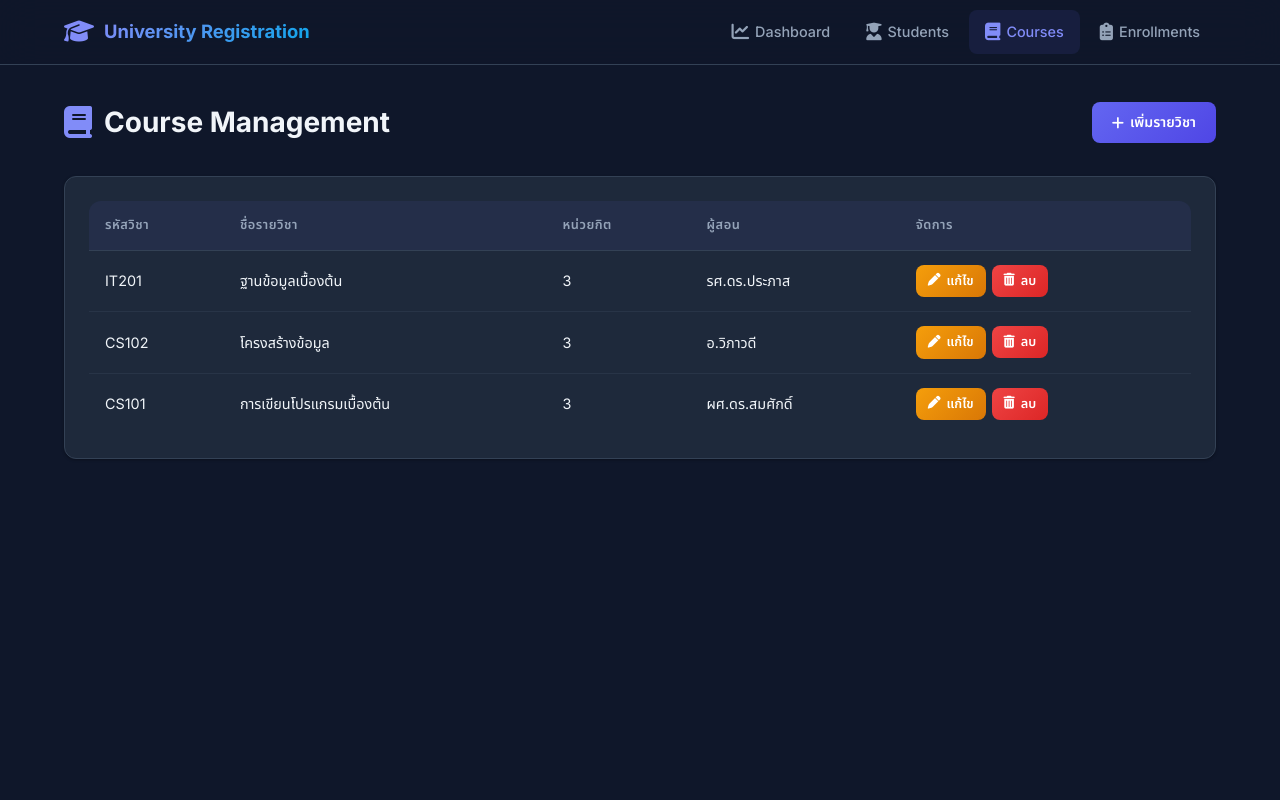
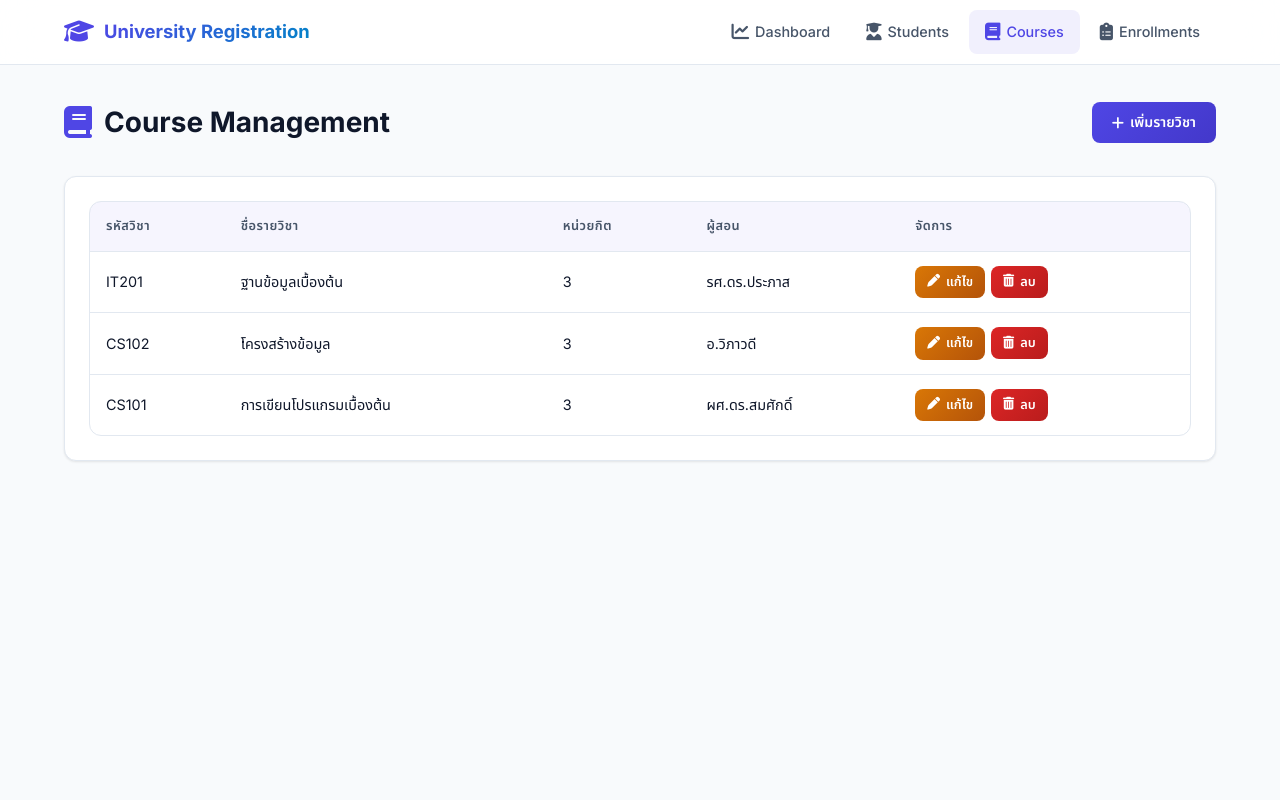
Before and after one commit to Abideen10/course-registration, a PHP site: page /course-registration/pages/courses.php in a window 1280 px wide. Run offline with PHP 8.4, Linux system fonts and the light colour scheme; data comes from the database, SQL or seed files in the repository.

```diff
--- a/css/style.css
+++ b/css/style.css
@@ -7,37 +7,37 @@
    ============================================= */
 :root {
     /* Colors */
-    --color-primary: #6366f1;
-    --color-primary-dark: #4f46e5;
-    --color-primary-light: #818cf8;
-    --color-secondary: #0ea5e9;
-    --color-success: #10b981;
-    --color-warning: #f59e0b;
-    --color-danger: #ef4444;
-    --color-danger-dark: #dc2626;
+    --color-primary: #4f46e5;
+    --color-primary-dark: #4338ca;
+    --color-primary-light: #6366f1;
+    --color-secondary: #0284c7;
+    --color-success: #059669;
+    --color-warning: #d97706;
+    --color-danger: #dc2626;
+    --color-danger-dark: #b91c1c;
 
     /* Background */
-    --bg-body: #0f172a;
-    --bg-card: #1e293b;
-    --bg-card-hover: #273548;
-    --bg-input: #0f172a;
-    --bg-navbar: rgba(15, 23, 42, 0.8);
+    --bg-body: #f8fafc;
+    --bg-card: #ffffff;
+    --bg-card-hover: #f1f5f9;
+    --bg-input: #ffffff;
+    --bg-navbar: rgba(255, 255, 255, 0.88);
 
     /* Text */
-    --text-primary: #f1f5f9;
-    --text-secondary: #94a3b8;
-    --text-muted: #64748b;
+    --text-primary: #0f172a;
+    --text-secondary: #475569;
+    --text-muted: #94a3b8;
 
     /* Border */
-    --border-color: #334155;
+    --border-color: #e2e8f0;
     --border-radius: 12px;
     --border-radius-sm: 8px;
 
     /* Shadow */
-    --shadow-sm: 0 1px 3px rgba(0, 0, 0, 0.3);
-    --shadow-md: 0 4px 20px rgba(0, 0, 0, 0.3);
-    --shadow-lg: 0 10px 40px rgba(0, 0, 0, 0.4);
-    --shadow-glow: 0 0 20px rgba(99, 102, 241, 0.15);
+    --shadow-sm: 0 1px 3px rgba(0, 0, 0, 0.06), 0 1px 2px rgba(0, 0, 0, 0.04);
+    --shadow-md: 0 4px 6px -1px rgba(0, 0, 0, 0.08), 0 2px 4px -2px rgba(0, 0, 0, 0.05);
+    --shadow-lg: 0 10px 25px -5px rgba(0, 0, 0, 0.1), 0 8px 10px -6px rgba(0, 0, 0, 0.05);
+    --shadow-glow: 0 4px 20px rgba(79, 70, 229, 0.15);
 
     /* Transition */
     --transition: all 0.3s ease;
@@ -105,11 +105,11 @@ a {
 
 .brand-icon {
     font-size: 1.5rem;
-    color: var(--color-primary-light);
+    color: var(--color-primary);
 }
 
 .brand-text {
-    background: linear-gradient(135deg, var(--color-primary-light), var(--color-secondary));
+    background: linear-gradient(135deg, var(--color-primary), var(--color-secondary));
     -webkit-background-clip: text;
     -webkit-text-fill-color: transparent;
     background-clip: text;
@@ -172,7 +172,7 @@ a {
 
 .page-title-icon {
     font-size: 2rem;
-    color: var(--color-primary-light);
+    color: var(--color-primary);
 }
 
 /* =============================================
@@ -282,27 +284,27 @@ a {
 
 .btn-primary:hover {
     transform: translateY(-1px);
-    box-shadow: 0 4px 15px rgba(99, 102, 241, 0.4);
+    box-shadow: 0 4px 15px rgba(79, 70, 229, 0.35);
 }
 
 .btn-success {
-    background: linear-gradient(135deg, var(--color-success), #059669);
+    background: linear-gradient(135deg, var(--color-success), #047857);
     color: white;
 }
 
 .btn-success:hover {
     transform: translateY(-1px);
-    box-shadow: 0 4px 15px rgba(16, 185, 129, 0.4);
+    box-shadow: 0 4px 15px rgba(5, 150, 105, 0.35);
 }
 
 .btn-warning {
-    background: linear-gradient(135deg, var(--color-warning), #d97706);
+    background: linear-gradient(135deg, var(--color-warning), #b45309);
     color: white;
 }
 
 .btn-warning:hover {
     transform: translateY(-1px);
-    box-shadow: 0 4px 15px rgba(245, 158, 11, 0.4);
+    box-shadow: 0 4px 15px rgba(217, 119, 6, 0.35);
 }
 
 .btn-danger {
@@ -335,6 +339,7 @@ a {
 .table-container {
     overflow-x: auto;
     border-radius: var(--border-radius);
+    border: 1px solid var(--border-color);
 }
 
 .data-table {
@@ -343,7 +348,7 @@ a {
 }
 
 .data-table thead th {
-    background: rgba(99, 102, 241, 0.08);
+    background: rgba(79, 70, 229, 0.05);
     padding: 14px 16px;
     text-align: left;
     font-size: 0.8rem;
@@ -357,7 +362,7 @@ a {
 .data-table tbody td {
     padding: 14px 16px;
     font-size: 0.9rem;
-    border-bottom: 1px solid rgba(51, 65, 85, 0.5);
+    border-bottom: 1px solid var(--border-color);
     color: var(--text-primary);
 }
 
--- a/includes/header.php
+++ b/includes/header.php
@@ -24,6 +24,6 @@
     <link rel="stylesheet" href="https://cdnjs.cloudflare.com/ajax/libs/font-awesome/6.5.1/css/all.min.css">
 
     <!-- CSS -->
-    <link rel="stylesheet" href="/course-registration/css/style.css">
+    <link rel="stylesheet" href="/course-registration/css/style.css?v=<?= time() ?>">
 </head>
 <body>
```
Also changed, not shown: other parts of css/style.css (+38 -34 lines), pages/students.php (+5 -5 lines).
